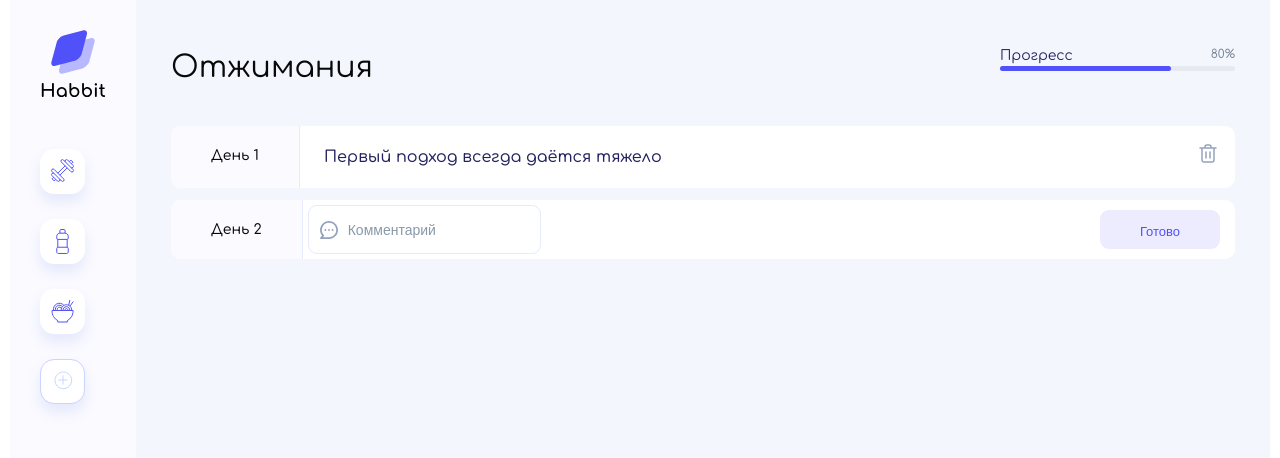
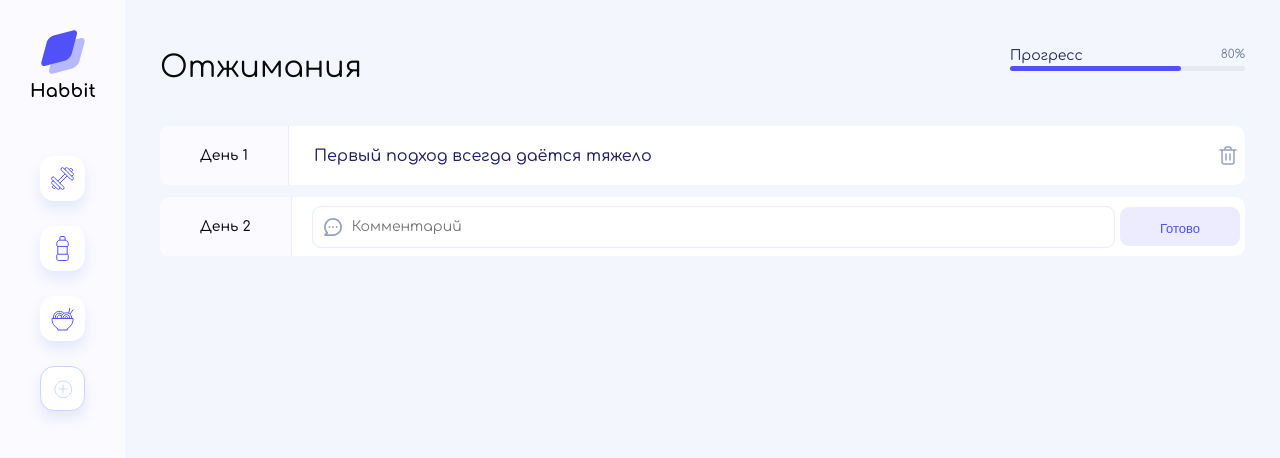
Before and after one commit to Zecizone/habbit, a website built with Vite: page index.html in a window 1280 px wide. Built offline with nearby package versions, Linux system fonts and the light colour scheme.

Commit message:
добавила картинки, изменила структуру, поправила стили

```diff
--- a/index.html
+++ b/index.html
@@ -2,7 +2,7 @@
 <html lang="en">
   <head>
     <meta charset="UTF-8" />
-    <link rel="icon" type="image/svg+xml" href="img/Logomark.svg" />
+    <link rel="icon" type="image/svg+xml" href="img/logoMark.svg" />
     <meta name="viewport" content="width=device-width, initial-scale=1.0" />
     <link href="style/style.css" rel="stylesheet" type="text/css">
     <link rel="preconnect" href="https://fonts.googleapis.com">
@@ -11,73 +11,55 @@
     <title>Habbit - трекер привычек</title>
   </head>
   <body>
+    <div class="panel">
+      <img src="img/logo.svg" alt="" class="header__logo">
+      <nav class="nav">
+        <button class="nav__btn btn-dumbbel"></button>
+        <button class="nav__btn btn-water"></button>
+        <button class="nav__btn btn-eat"></button>
+        <button class="nav__btn btn-add"></button>
+      </nav>
+    </div>
       <div class="container">
-      <header class="header">
-          <div class="header__logo">
-              <img src="img/Group 74.svg" alt="" class="logo__image">
-          </div>
-          <nav class="header__nav">
-            <div class="nav__menu"></div>
-            <div class="nav__menu--card"></div>
-            <div class="nav__add--button">
-              <img src="img/dumbbell.svg" alt="">
-            </div>
-            <div class="nav__add--button">
-              <img src="img/water.svg" alt="">
-            </div>
-            <div class="nav__add--button">
-              <img src="img/eat.svg" alt="">
-            </div>
-            <div class="nav__add--button add">
-              <img src="img/Add.svg" alt="">
-            </div>
-          </nav>
-      </header>
-      <main class="main">
-          <section class="main__section">
-              <div class="section__title--container">
-                  <h1 class="section__title">Отжимания</h1>
-              </div>
+          <header class="header">
+              <h1 class="section__title">Отжимания</h1>
               <div class="section__progress">
                   <div class="section__progress--txt">
                     <p class="progress__text">Прогресс</p>
                     <p class="progress__percentage">80%</p>
                   </div>
-                  <div class="progress__bar">
-                      <div class="progress__bar--active"></div>
+                  <div class="progress">
+                      <div class="progress__progress-line"></div>
                   </div>
               </div>
-          </section>
-          <div class="main__comment">
-            <div class="main__comment--row">
-              <div class="comment__day">
+          </header>
+          <main class="main">
+            <div class="main__otch">
+              <div class="otch__day">
                   День 1
               </div>
-              <div class="comment__info">
-                  Первый подход всегда даётся тяжело
+              <div class="otch__text">
+                 <p>Первый подход всегда даётся тяжело</p>
+                 <button class="del__button"></button>
               </div>
             </div>
-              <div class="info__button">
-                <img src="img/delete.svg" alt="">
+
+            <div class="main__otch">
+
+                <div class="otch__day">
+                    День 2
+                </div>
+                <div class="comment">
+                    <img src="img/komm.svg" alt="">
+                    <input type="text" placeholder="Комментарий">
+                </div>
+                <button class="comment__btn" type="submit">Готово</button>
               </div>
+            </main>
           </div>
-          <div class="main__comment main__comment--new">
-            <div class="main__comment--row">
-              <div class="comment__day comment__day--new">
-                  День 2
-              </div>
-              <div class="comment__info--new">
-                  <img src="img/komm.svg" alt="">
-                  <input type="text" value="Комментарий">
-              </div>
-            </div>
-              <div class="info__button info__button--new">
-                  <button>Готово</button>
-              </div>
-          </div>
-      </main>
+        </div>
       <div class="modal-wrapper modal-activ">
-      <div class="modal-habbit modal-activ">
+      <div class="modal-bacdrop modal-activ">
         <div class="modal">
           <div class="modal__delite">
             <img src="img/shape.svg" alt="">
@@ -85,19 +67,13 @@
           <div class="modal__title">Новая привычка</div>
           <div class="modal__icon">Иконка</div>
           <div class="modal__progress">
-            <div class="modal__progress-step">
-              <img src="img/dumbbell.svg" alt="">
-            </div>
-            <div class="modal__progress-step modal__progress-step--filled">
-              <img src="img/water.svg" alt="">
-            </div>
-            <div class="modal__progress-step">
-              <img src="img/eat.svg" alt="">
-            </div>
+            <button class="modal__progress-step btn-dumbbel"></button>
+            <button class="modal__progress-step btn-water"></button>
+            <button class="modal__progress-step btn-eat"></button>
           </div>
           <div class="modal__label">
-            <input class="modal__input" type="text" value="Название">
-            <input class="modal__input" type="text" value="Цель">
+            <input class="modal__input" type="text" placeholder="Название">
+            <input class="modal__input" type="number" placeholder="Цель">
           </div>
           <div class="modal__add">
             Добавить
@@ -105,7 +81,5 @@
         </div>
       </div>
     </div>
-      <div class="overlay"></div>
-    </div>
   </body>
 </html>
--- a/style/style.css
+++ b/style/style.css
@@ -36,22 +36,14 @@ body {
     height: 100%;
     margin: 0;
     display: flex;
-    flex-direction: column;
     width: 100%;
     overflow-x:hidden;
+    background-color: #f3f6fd;
+    color: #090909;
 }
 
-.container {
-    flex: 1;
-    margin: 0 auto;
-    padding: 0 10px;
-    display: flex;
-    width: 100%;
-    position: relative;
-}
-
-.header {
-    min-width: 125px;
+.panel {
+    width: 125px;
     height: auto;
     background-color: #FBFAFF;
     color: #090909;
@@ -65,54 +57,71 @@ body {
     margin-bottom: 48px;
 }
 
-.header__nav {
-    display: block;
+.container {
+    flex: 1;
+    padding: 45px 35px;
 }
 
-.main {
-    flex: 1;
-    min-width: 890px;
-    min-height: 475px;
-    background-color: #f3f6fd;
-    padding: 45px 35px;
+.nav {
     display: flex;
     flex-direction: column;
-    color: #090909;
+    align-items: center;
 }
 
-.nav__add--button {
+.nav__btn {
     width: 45px;
     height: 45px;
-    background: #ffffff;
+    background-color: #ffffff;
     border-radius: 14px;
     box-shadow: 0px 8px 14px rgba(61, 107, 224, 0.12);
     margin-bottom: 25px;
     cursor: pointer;
+    background-size: auto;
+    background-repeat: no-repeat;
+    background-position: center;
 }
 
-.nav__add--button:hover,
-.nav__add--button:active {
-    background: #5051f9;
+.nav__btn:hover {
+    background-color: #5051f9;
 }
 
-.nav__add--button > img {
-    text-align: center;
-    padding: 10px;
+.btn-dumbbel {
+    background-image: url(/img/dumbbell.svg);
 }
 
-.nav__add--button > img:hover,
-.nav__add--button > img:active {
-    filter: brightness(1000%) contrast(1000%);
+.btn-dumbbel:hover {
+    background-image: url(/img/dumbbell-white.svg);
 }
 
-.add {
+.btn-water {
+    background-image: url(/img/water.svg);
+}
+
+.btn-water:hover {
+    background-image: url(/img/water-white.svg);
+}
+
+.btn-eat {
+    background-image: url(/img/eat.svg);
+}
+
+.btn-eat:hover {
+    background-image: url(/img/eat-white.svg);
+}
+
+.btn-add {
+    background-image: url(/img/add.svg);
     width: 45px;
     height: 45px;
-    border: 1px solid #c9d4ff;
+    border: 1px solid #CAD5FF;
     border-radius: 14px;
 }
 
-.main__section {
+.btn-add:hover {
+    background-image: url(/img/add-white.svg);
+}
+
+.header {
     display: flex;
     justify-content: space-between;
     margin-bottom: 36px;
@@ -134,14 +143,14 @@ body {
     color: #232360;
 }
 
-.progress__bar {
+.progress {
     border-radius: 4px;
     width: 235px;
     height: 5px;
     background-color: #e6e9ed;
 }
 
-.progress__bar--active {
+.progress__progress-line {
     border-radius: 4px;
     width: 171px;
     height: 5px;
@@ -154,20 +163,15 @@ body {
     color: #768396;
 }
 
-.main__comment {
+.main__otch {
     display: flex;
-    align-items: center;
-    justify-content: space-between;
     margin-bottom: 12px;
     background-color: #fff;
     border-radius: 10px;
+    align-items: center;
 }
 
-.main__comment--row {
-    display: flex;
-}
-
-.comment__day {
+.otch__day {
     background-color: #FBFAFF;
     color: #090909;
     font-size: 14px;
@@ -176,30 +180,35 @@ body {
     padding: 19px 40px;
     border-right: 1px #E7EBFB solid;
     border-radius: 10px 0 0 10px;
+    flex: inherit;
+    font-family: "Comfortaa", sans-serif;
 }
 
-.comment__info {
+.otch__text {
     color: #23235F;
     font-size: 16px;
     font-weight: 500;
-    word-wrap: break-word;
-    padding: 19px 24px;
+    display: flex;
+    flex: auto;
+    margin: 5px;
 }
 
-.info__button {
-    padding-right: 15px;
-    cursor: pointer;
+.otch__text > p {
+    flex: auto;
+    margin-left: 20px;
 }
 
-.info__button > img:hover,
-.nav__add--button > img:active {
-    /* черный */
-    /* filter: invert(100%) brightness(0%); */
-    /* красный? */
-    filter: invert(20%) sepia(10000%) saturate(1000%) hue-rotate(-50deg) brightness(100%) contrast(1000%);
+.del__button {
+    background-image: url(/img/delete.svg);
+    background-size: auto;
+    background-repeat: no-repeat;
+    width: 24px;
+    height: 24px;
+    flex: initial;
+    background-color: unset;
 }
 
-.comment__info--new {
+.comment {
     background: #fff;
     border-radius: 9px;
     border: 1px #E7EBFB solid;
@@ -212,20 +221,19 @@ body {
     display: flex;
     gap: 10px;
     align-items: center;
+    flex: auto;
+    margin-left: 20px;
+    width: 39px;
 }
 
-.comment__info--new > img {
-    width: 18px;
-    height: 18px;
-}
-
-.comment__info--new > input {
+.comment > input {
     color: #8899A8;
     font-size: 14px;
     font-weight: 400;
+    font-family: "Comfortaa", sans-serif;
 }
 
-.info__button--new > button{
+.comment__btn {
     width: 120px;
     height: 39px;
     padding: 14px 33px;
@@ -235,17 +243,12 @@ body {
     word-wrap: break-word;
     background: #EDECFE;
     border-radius: 9px;
+    margin-right: 5px;
 }
 
 
 
 /* стили для всплывающего окна */
-.overlay {
-    position: absolute;
-    width: 100%;
-    height: 100%;
-    z-index: 1;
-}
 
 .modal-wrapper {
     position: fixed;
@@ -259,7 +262,7 @@ body {
     visibility: hidden;
 }
 
-.modal-habbit {
+.modal-bacdrop {
     width: 425px;
     height: 340px;
     background: #ffffff;
@@ -316,14 +319,15 @@ body {
     border: 1px #5051F9 solid;
     text-align: center;
     padding: 10px;
+    cursor: pointer;
+    background-color: #ffffff;
+    background-size: auto;
+    background-repeat: no-repeat;
+    background-position: center;
 }
 
-.modal__progress-step--filled {
-      background: #5051f9;
-}
-
-.modal__progress-step--filled > img {
-    filter: brightness(1000%) contrast(1000%);
+.modal__progress-step:hover {
+    background-color: #5051f9;
 }
 
 .modal__label {
```
Also changed, not shown: img/add-white.svg (added), img/dumbbell-white.svg (added), img/eat-white.svg (added), img/logo.svg (renamed from img/Group 74.svg), img/water-white.svg (added).
